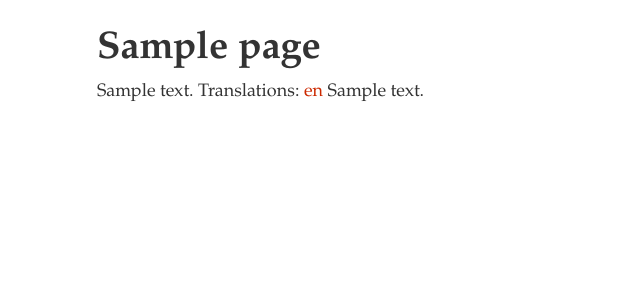
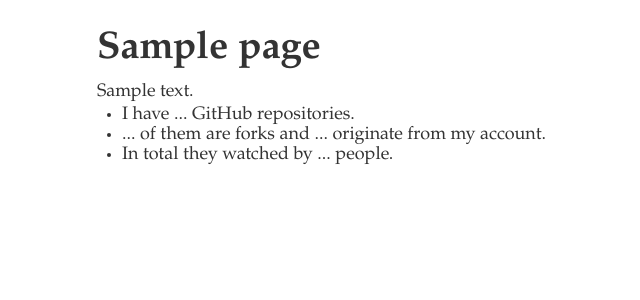
Before and after one commit to d0ugal/dm, a Flask app: template dm/templates/code.html in a window 1280 px wide. Shown: the part 41-341 px from the top of the page, without its empty margins (237-877 px from the left). Run offline with Flask 2, Linux system fonts and the light colour scheme; the template is opened without the code that fills it: most values are stand-ins (such as "Sample title", 1, 10 or a date in 2020); some libraries are stand-ins or nearby versions; some web fonts are replaced.

Commit message:
Initial GitHub stats.

```diff
--- a/dm/static/js/github-stats.js
+++ b/dm/static/js/github-stats.js
@@ -3,9 +3,13 @@ $(function(){
   var Repo = (function(){
 
     function Repo(repo_json){
+
+      var that = this;
+
       $.each(repo_json, function(key, value){
-        this[key] = value;
+        that[key] = value;
       });
+
     }
 
     return Repo;
@@ -17,17 +21,18 @@ $(function(){
     function RepoManager(options) {
 
         this.repos = [];
-        this.language_repos = [];
-        this.watchers_count = [];
+        this.language_repos = {};
+        this.total_watchers = 0;
         this.forked_repos = [];
         this.source_repos = [];
 
     }
 
     RepoManager.prototype.add = function (repo) {
+
       var r = new Repo(repo);
       this.repos.push(r);
-
+      this.update_stats_with(r);
 
     }
 
@@ -37,7 +42,7 @@ $(function(){
           this.language_repos[repo.language] = [];
       }
 
-      language_counts[repo.language].push(repo);
+      this.language_repos[repo.language].push(repo);
 
       if(repo.fork){
         this.forked_repos.push(repo);
@@ -45,21 +50,24 @@ $(function(){
         this.source_repos.push(repo);
       }
 
-      this.watchers_count += repo.watchers_count;
+      this.total_watchers += repo.watchers_count;
 
-    }
-
-    RepoManager.prototype.stats = function(repo){
-      console.log(this.repos.length);
-      console.log(this.language_repos);
-      console.log(this.watchers_count);
-      console.log(this.forked_repos.length);
-      console.log(this.source_repos.length);
     }
 
     return new RepoManager();
 
   })()
+
+  page_updater = function(mapping){
+
+    $.each(mapping, function(path, value){
+
+      $(path).html(value);
+
+    });
+
+  };
+
 
   $.getJSON("https://api.github.com/users/d0ugal/repos?per_page=100&callback=?", function (result) {
 
@@ -69,7 +77,12 @@ $(function(){
         repo_manager.add(repo);
       });
 
-      console.log(repo_manager.stats())
+      page_updater({
+        '.repo-count': repo_manager.repos.length,
+        '.forked-count': repo_manager.forked_repos.length,
+        '.source-count': repo_manager.source_repos.length,
+        '.watchers-count': repo_manager.total_watchers
+      })
 
   });
 
--- a/dm/templates/code.html
+++ b/dm/templates/code.html
@@ -1,18 +1,17 @@
 {% extends "base.html" %}
-{% block title %}{{ page.title }}{%endblock%}
+{% block title %}{{ page.title }} - {%endblock%}
 {% block content %}
 
     <script src="/theme/js/github-stats.js"></script>
-    <script type="text/javascript">
-
-
-    </script>
 
     <h1>{{ page.title }}</h1>
-    {{ context }}
-    {% import 'translations.html' as translations with context %}
-    {{ translations.translations_for(page) }}
 
     {{ page.content }}
 
+    <ul>
+        <li>I have <span class="repo-count">...</span> GitHub repositories.</li>
+        <li><span class="forked-count">...</span> of them are forks and <span class="source-count">...</span> originate from my account.</li>
+        <li>In total they watched by <span class="watchers-count">...</span> people.</li>
+    </ul>
+
 {% endblock %}
--- a/dm/templates/page.html
+++ b/dm/templates/page.html
@@ -1,5 +1,5 @@
 {% extends "base.html" %}
-{% block title %}{{ page.title }}{%endblock%}
+{% block title %}{{ page.title }} - {%endblock%}
 {% block content %}
     <h1>{{ page.title }}</h1>
     {% import 'translations.html' as translations with context %}
```
Also changed, not shown: 1 other file.
